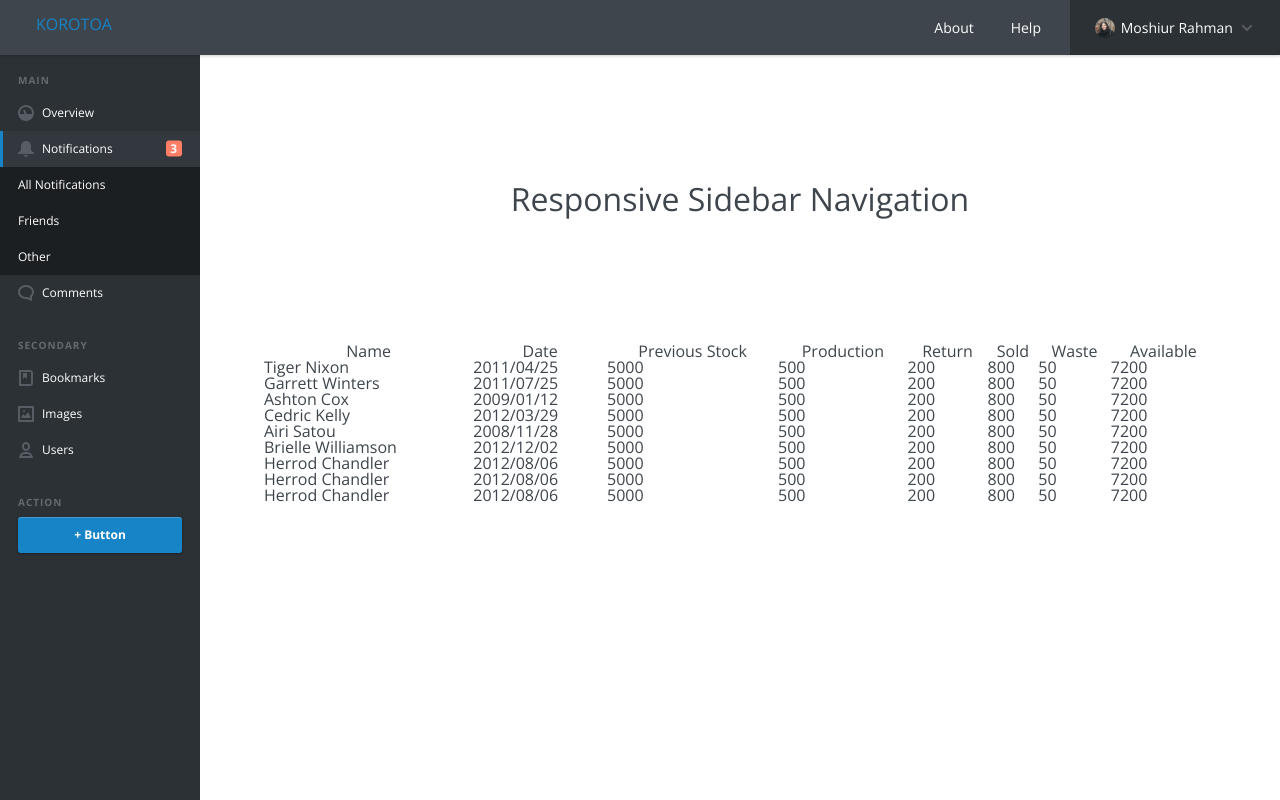
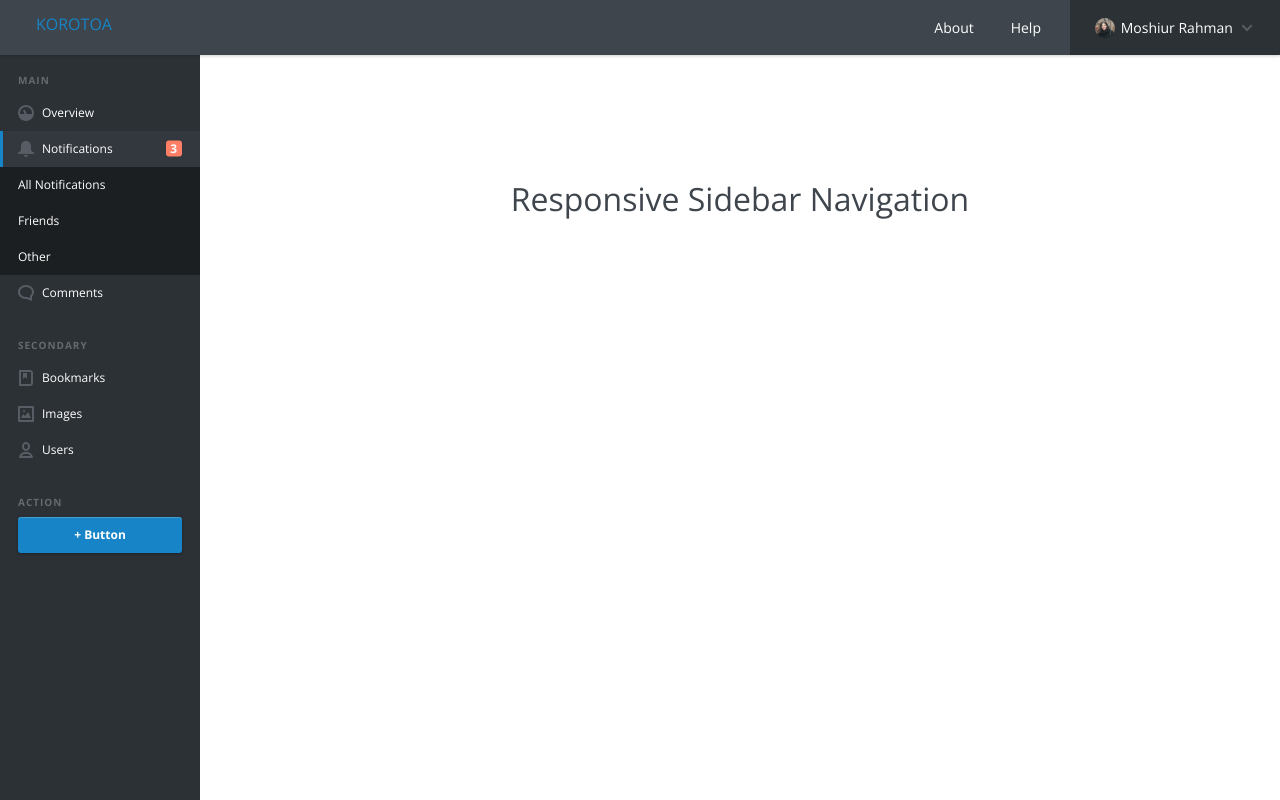
Before and after one commit to m0shiurX/PMS, a PHP site: page / in a window 1280 px wide. Run offline with PHP 8.4, Linux system fonts and the light colour scheme.

Commit message:
Index cleaned

```diff
--- a/index.php
+++ b/index.php
@@ -1,6 +1,6 @@
 <?php include 'header.php'; ?>
 <h1>Responsive Sidebar Navigation</h1>
-<table id="data-table-row-grouping" class="display" border="1" cellspacing="0" width="100%" id="searchproduct">
+<!-- <table id="data-table-row-grouping" class="display" border="1" cellspacing="0" width="100%" id="searchproduct">
     <thead>
         <tr>
         <th>Name</th>
@@ -106,5 +106,5 @@
            <td>7200</td>
         </tr>
     </tbody>
-</table>
+</table> -->
 <?php include 'footer.php'; ?>
```
